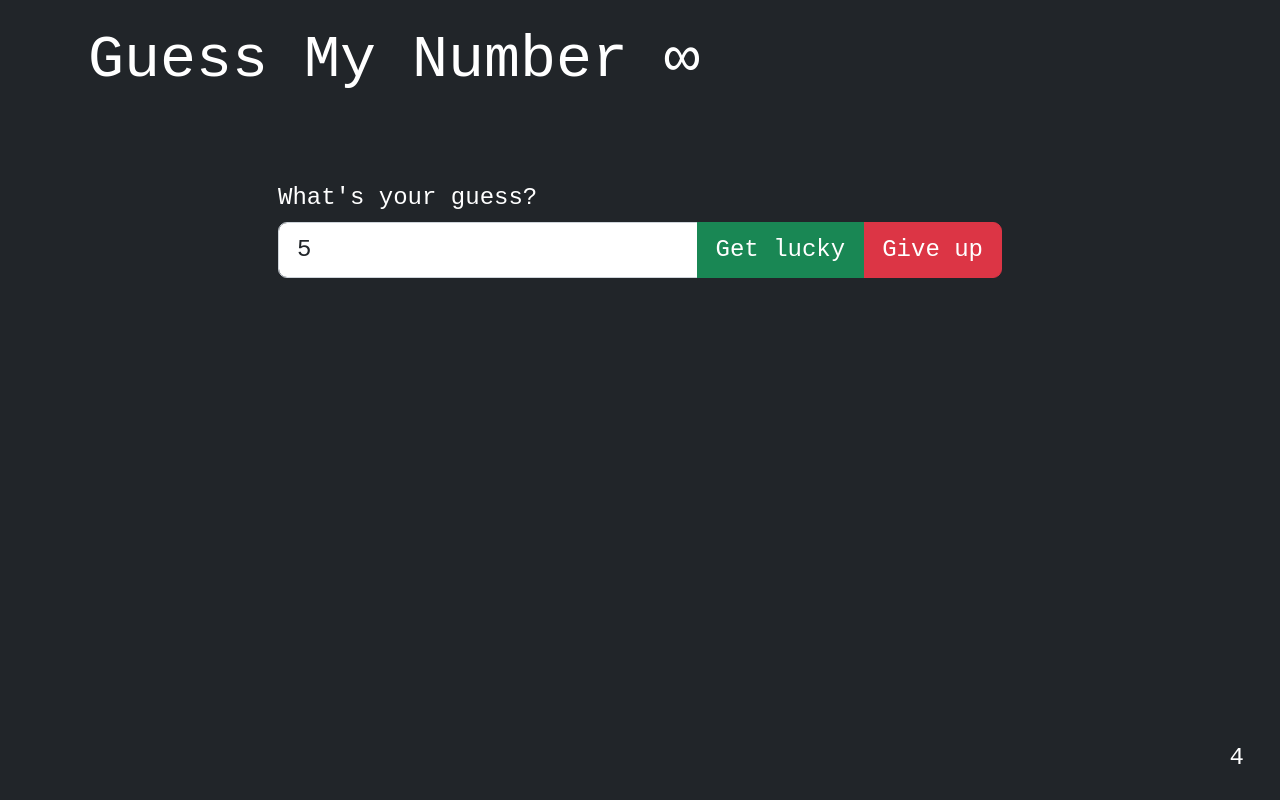
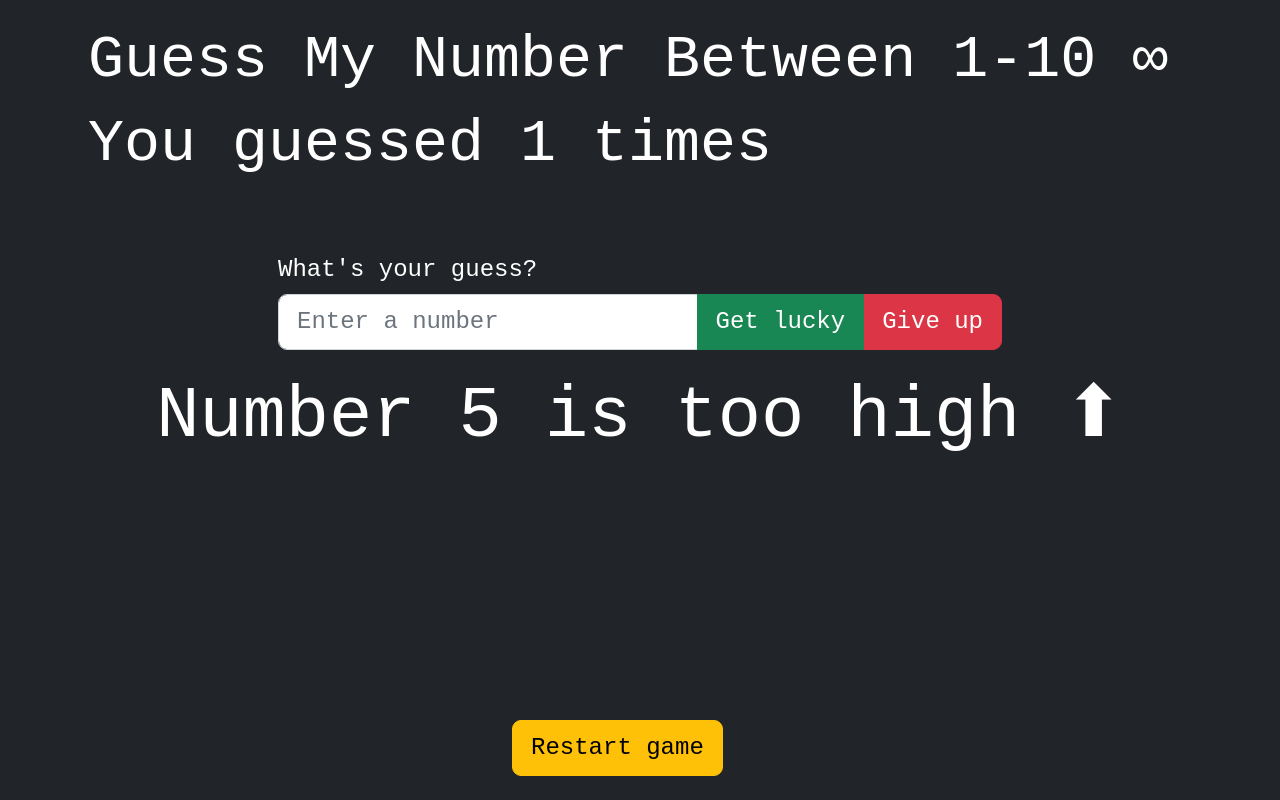
Before and after one commit to FeliciaGartzLevin/Javascript-1-Medieinstitutet, a plain HTML site: page 28-workshop-guess-the-number-dom-edition-copy/index.html in a window 1280 px wide. Both pictures are taken after typing "5" into the empty fields and a click on the button "Get lucky". Drawn offline with nearby package versions, Linux system fonts and the light colour scheme; a web font is replaced by a local one.

Commit message:
Guess the number game done, succeeded all points even if it`s not perfect

```diff
--- a/28-workshop-guess-the-number-dom-edition-copy/index.html
+++ b/28-workshop-guess-the-number-dom-edition-copy/index.html
@@ -19,7 +19,7 @@
 <body class="bg-dark text-white">
 	<div id="app" class="container mt-3">
 		<div id="top">
-			<h1>Guess My Number ∞</h1>
+			<h1>Guess My Number Between 1-10 ∞</h1>
 		</div>
 
 		<div id="cheat"></div>
@@ -27,6 +27,8 @@
 		<div class="wincat-wrapper">
 			<img class="position-absolute top-50 start-50 translate-middle" src="wincat.png" alt="cute cat gratulating your win">
 		</div>
+
+		<div id="numberOfGuesses" class="display-6 text-right"></div>
 
 		<div class="row mt-5">
 			<div class="col col-md-8 offset-md-2">
@@ -43,8 +45,10 @@
 			</div>
 		</div>
 
-		<div id="turnout" class="display-1"></div>
+		<div id="turnout" class="display-5 text-center"></div>
 	</div>
+
+	<button id="restartBtn" class="btn btn-warning text-center">Restart game</button>
 
 	<script src="script.js"></script>
 </body>
--- a/28-workshop-guess-the-number-dom-edition-copy/script.js
+++ b/28-workshop-guess-the-number-dom-edition-copy/script.js
@@ -12,16 +12,16 @@
  * STEG 1.1 ✅
  * Visa resultatet i en alert.
  *
- * STEG 1.2
+ * STEG 1.2 ✅
  * Visa om resultatet var rätt eller inte i ett HTML-element.
  *
- * STEG 2
+ * STEG 2 ✅
  * Visa antalet gissningar hittills i ett HTML-element.
  *
- * STEG 3
+ * STEG 3 ✅
  * Visa om det gissade talet var för högt eller lågt i ett HTML-element.
  *
- * STEG 4
+ * STEG 4✅
  * Skapa en knapp för att starta om spelet (ett nytt tal ska slumpas fram och
  * antalet gissningar ska nollställas).
  *
@@ -32,29 +32,50 @@ const formGuessEl = document.querySelector('#formGuess');
 const inputGuessEl = document.querySelector('#inputGuess');
 const turnoutEl = document.querySelector('#turnout');
 const winCatPopup = document.querySelector('.wincat-wrapper');
+const numberofGuesses = document.querySelector('#numberOfGuesses');
+const restartBtn = document.querySelector('#restartBtn');
 
 // Get a random number between 1-10
 const getRandomNumber = function(max = 10) {
 	return Math.ceil( Math.random() * max );
 }
 
-let continueGame = false;
+const tellNumberOfGuesses = function() {
+	numberofGuesses.innerHTML = `You guessed ${guesses} times`;
+}
+
+// let continueGame = false;
+
+
+
+// visar det rätta numret
+// cheatEl.innerHTML = `${correctNumber}`
+
+// while(exitGame === false){
+
 	let correctNumber = getRandomNumber();
 	let guesses = 0;
+	let continueGame = true;
 
-cheatEl.innerHTML = `${correctNumber}`
+	restartBtn.addEventListener('click', () => {
+		location.reload();
+	});
 
 	formGuessEl.addEventListener('submit', (e) => {
 		e.preventDefault();
 
+		// fångar upp gissningen från formen i en variabel
+		// (och som omvandlas till en siffra)
 		const currentGuess = Number(inputGuessEl.value);
 
-	alert (`Your guess is: ${currentGuess}`);
+		// alert (`Your guess is: ${currentGuess}`);
 
 
 			if(currentGuess===correctNumber){
 				guesses ++;
-			console.log('You guessed the right number');
+				tellNumberOfGuesses();
+				// console.log('You guessed the right number');
+				turnoutEl.innerHTML = `Number ${currentGuess} is right 🥳`;
 
 				winCatPopup.style.display = 'block';
 
@@ -67,21 +88,28 @@ formGuessEl.addEventListener('submit', (e) => {
 				// Guess was too high
 				// Increase number of guesses made
 				guesses++;
-			console.log("Guess was too high");
-
-
+				tellNumberOfGuesses();
+				// console.log("Guess was too high");
+				turnoutEl.innerHTML = `Number ${currentGuess} is too high ⬆`;
 
 			} else if (currentGuess < correctNumber) {
 				// Guess was too low
 				// Increase number of guesses made
 				guesses++;
-			console.log("Guess was too low");
+				tellNumberOfGuesses();
+				// console.log("Guess was too low");
+				turnoutEl.innerHTML = `Number ${currentGuess} is too low ⬇`;
 
 			} else {
 				// Guess was not valid
-			console.log("That's not a number");
+				guesses++;
+				tellNumberOfGuesses();
+				// console.log("That's not a number");
+				turnoutEl.innerHTML = `That's not a number`;
 
 			}
 
+		formGuessEl.reset();
+	});
 
-});
+// }
--- a/28-workshop-guess-the-number-dom-edition-copy/style.css
+++ b/28-workshop-guess-the-number-dom-edition-copy/style.css
@@ -17,6 +17,7 @@ body {
 	position: absolute;
 	bottom: 1rem;
 	right: 1.5rem;
+	display: none;
 }
 
 #formGuess label {
@@ -36,5 +37,14 @@ body {
 }
 
 .wincat-wrapper img{
-	width: 90%;
+	margin: 5% 0;
+	max-width: 80%;
 }
+
+#restartBtn {
+
+	position: absolute;
+	left: 40%;
+	bottom: 1rem;
+
+}
```
Also changed, not shown: 27.28 Shauns Ninja Quiz/index.html (+1 -1 lines). Lines whose indentation alone changed are shown as unchanged.
